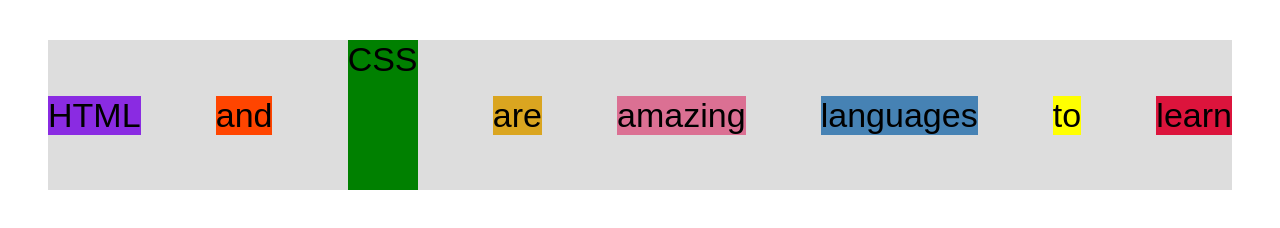
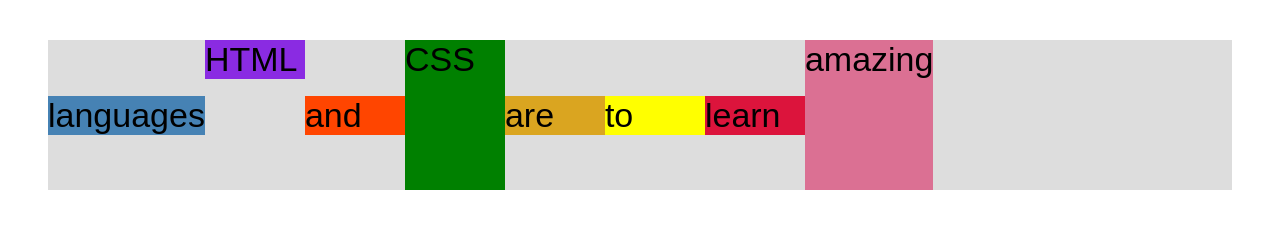
Before and after one commit to afiqhafizuddin/html-css-learn, a plain HTML site: page flexbox.html in a window 1280 px wide. Drawn offline with Linux system fonts and the light colour scheme.

Commit message:
add spacing and aligning items

```diff
--- a/flexbox.html
+++ b/flexbox.html
@@ -42,7 +42,31 @@
         /* FLEXBOX */
         display: flex;
         align-items: center;
-        justify-content: space-between;
+        justify-content: flex-start;
+        /* gap: 30px; */
+      }
+
+      .el {
+        /* Default values */
+        /* flex-grow: 0;
+        flex-shrink: 1;
+        flex-basis: auto;
+         */
+
+        flex-basis: 100px;
+      }
+
+      .el--1 {
+        align-self: flex-start;
+      }
+
+      .el--5 {
+        align-self: stretch;
+        order: 1;
+      }
+
+      .el--6 {
+        order: -1;
       }
     </style>
   </head>
```
